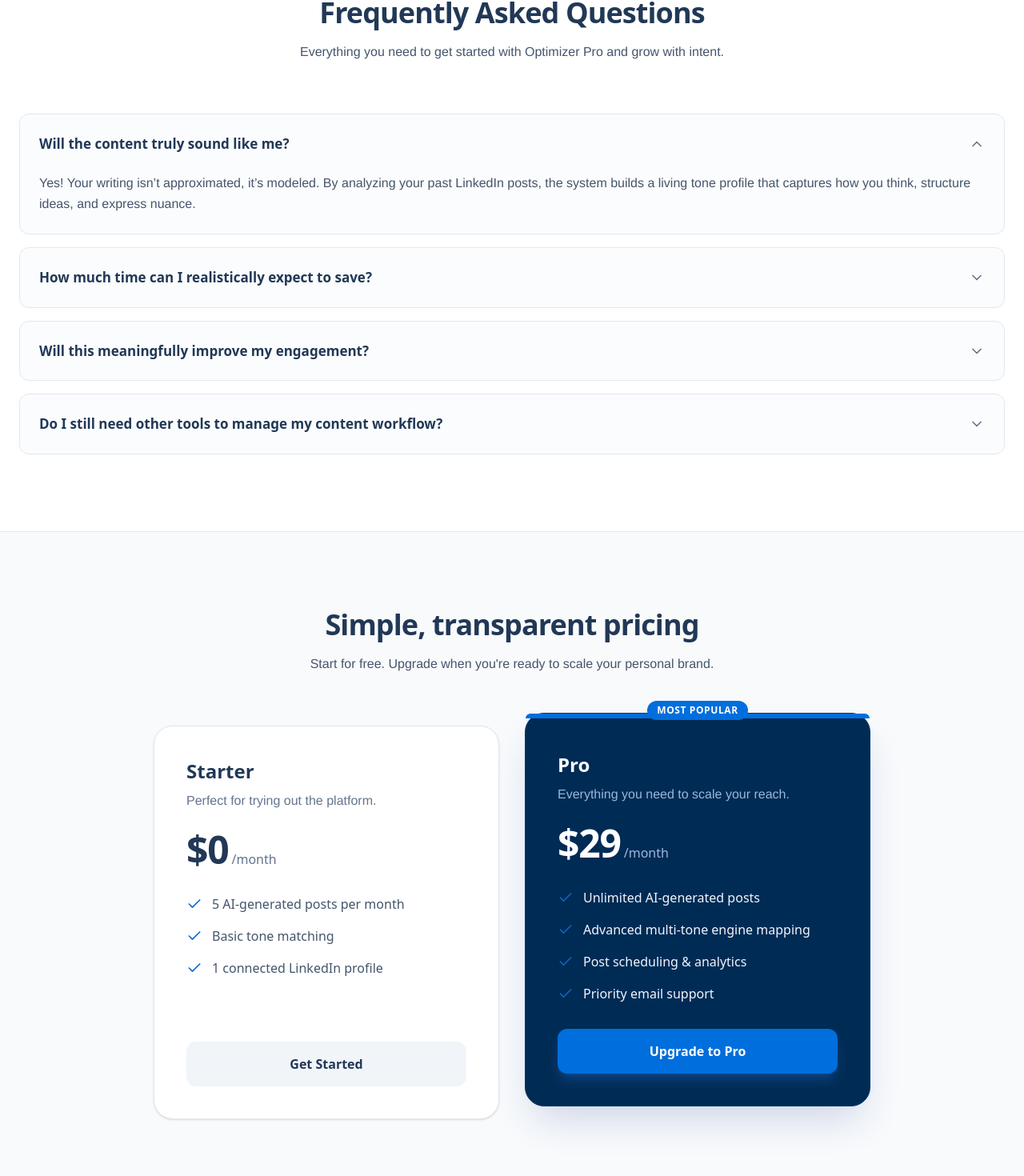
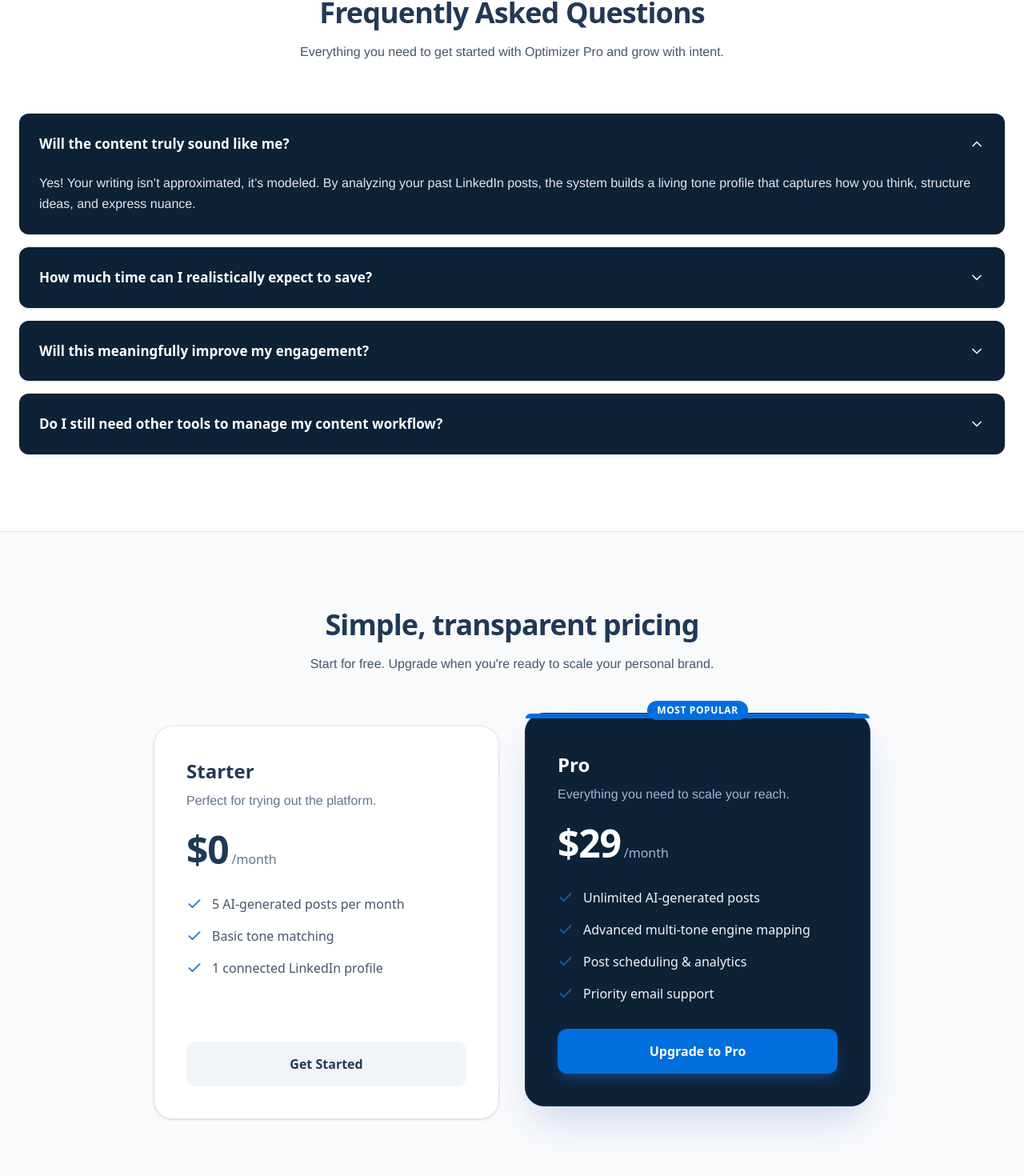
Before and after one commit to thec0deSage/LinkedIn-Optimizer-Pro, a Next.js app: page / in a window 1280 px wide. Shown: the part 3113-4583 px from the top of the page at 80% size. Built offline with nearby package versions, Linux system fonts and the light colour scheme.

Commit message:
fix: faq-accordion

```diff
--- a/src/app/page.tsx
+++ b/src/app/page.tsx
@@ -434,19 +434,19 @@ export default function Home() {
                   answer: "No! This is not another tool it’s your content system. Creation, refinement, scheduling, and management exist within a single, cohesive environment, designed to replace fragmented workflows with quiet, focused execution."
                 }
               ].map((faq, index) => (
-                <div key={index} className="border border-slate-200 rounded-xl overflow-hidden bg-slate-50/50 transition-all hover:border-slate-300">
+                <div key={index} className="border border-transparent rounded-xl overflow-hidden bg-[#0d2137] hover:bg-[#153456] transition-all shadow-sm">
                   <button
                     onClick={() => setOpenFaq(openFaq === index ? null : index)}
                     className="w-full flex items-center justify-between p-6 text-left cursor-pointer"
                   >
-                    <span className="font-semibold text-[#213856] text-[17px]">{faq.question}</span>
-                    <ChevronDown className={`w-5 h-5 text-slate-500 transition-transform duration-300 ${openFaq === index ? 'rotate-180' : ''}`} />
+                    <span className="font-semibold text-white text-[17px]">{faq.question}</span>
+                    <ChevronDown className={`w-5 h-5 text-white transition-transform duration-300 ${openFaq === index ? 'rotate-180' : ''}`} />
                   </button>
                   <div
                     className={`px-6 overflow-hidden transition-all duration-300 ease-in-out ${openFaq === index ? 'max-h-48 pb-6 opacity-100' : 'max-h-0 opacity-0'
                       }`}
                   >
-                    <p className="text-slate-600 leading-relaxed">{faq.answer}</p>
+                    <p className="text-slate-200 leading-relaxed">{faq.answer}</p>
                   </div>
                 </div>
               ))}
@@ -493,7 +493,7 @@ export default function Home() {
               </div>
 
               {/* Pro Tier */}
-              <div className="bg-[#002B54] border border-[#00366b] rounded-3xl p-8 md:p-10 shadow-2xl shadow-blue-900/20 flex flex-col relative transform md:-translate-y-4">
+              <div className="bg-[#0d2137] border border-[#00366b] rounded-3xl p-8 md:p-10 shadow-2xl shadow-blue-900/20 flex flex-col relative transform md:-translate-y-4">
                 <div className="absolute top-0 inset-x-0 h-1.5 bg-[#006edc] rounded-t-3xl"></div>
                 <div className="absolute -top-4 inset-x-0 flex justify-center">
                   <span className="bg-[#006edc] text-white text-xs font-bold px-3 py-1 rounded-full uppercase tracking-wider">
```
